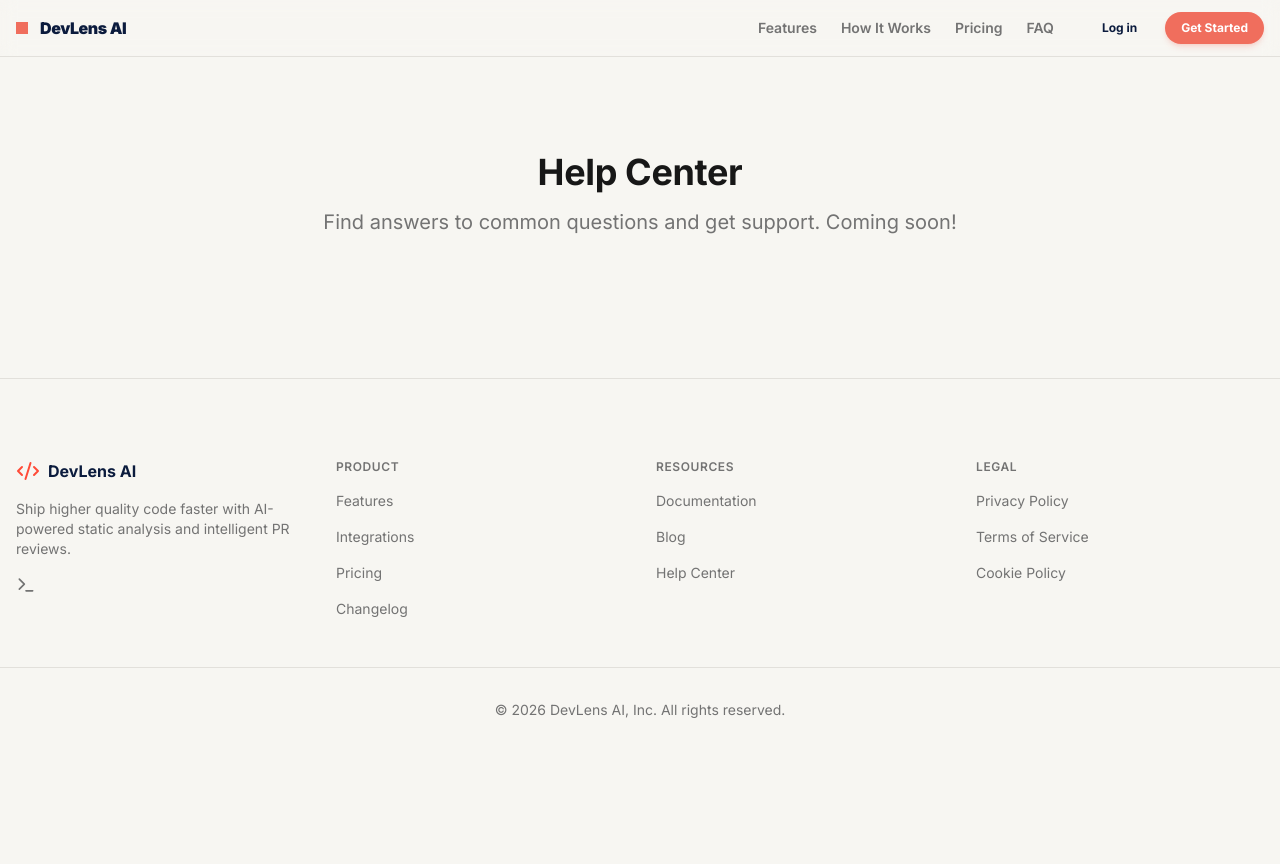
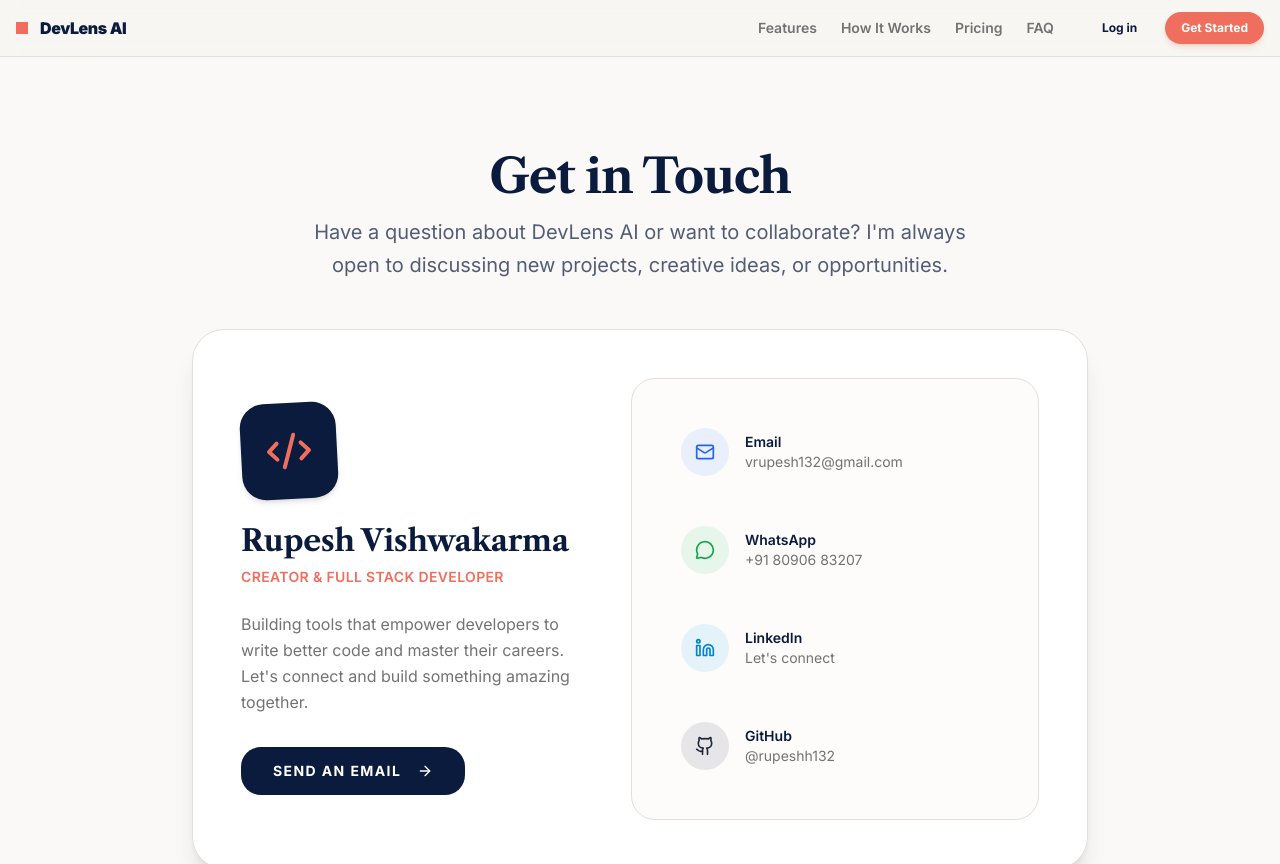
Before and after one commit to rupeshh132/devlens-ai, a React (Vite) app in the folder frontend/: page /help in a window 1280 px wide. Shown: the top 864 px of the page. Before the commit the page ends 800 px from the top, so only its background shows below. Built offline with nearby package versions, Linux system fonts and the light colour scheme.

Commit message:
feat: redesign Help Center page into a personalized developer contact profile

```diff
--- a/frontend/src/pages/public/HelpCenterPage.tsx
+++ b/frontend/src/pages/public/HelpCenterPage.tsx
@@ -1,11 +1,116 @@
 import { PublicLayout } from "@/layouts/PublicLayout"
+import { Mail, Github, Linkedin, MessageCircle, Code2, ArrowRight } from "lucide-react"
+import { Button } from "@/components/ui/button"
 
 export function HelpCenterPage() {
   return (
     <PublicLayout>
-      <div className="container mx-auto px-4 py-24 text-center">
-        <h1 className="text-4xl font-bold mb-4">Help Center</h1>
-        <p className="text-xl text-muted-foreground">Find answers to common questions and get support. Coming soon!</p>
+      <div className="bg-brand-cream py-16 md:py-24 min-h-[calc(100vh-14rem)] flex items-center">
+        <div className="container mx-auto px-4 max-w-screen-lg">
+
+          <div className="text-center mb-12">
+            <h1 className="text-4xl md:text-5xl font-serif text-brand-navy tracking-tight mb-4">
+              Get in Touch
+            </h1>
+            <p className="text-xl text-brand-navy/70 leading-relaxed font-normal max-w-2xl mx-auto">
+              Have a question about DevLens AI or want to collaborate? I'm always open to discussing new projects, creative ideas, or opportunities.
+            </p>
+          </div>
+
+          <div className="bg-white rounded-[2rem] p-8 md:p-12 border border-border shadow-xl max-w-4xl mx-auto flex flex-col md:flex-row gap-12 items-center">
+
+            {/* Left Side - Profile/Brand */}
+            <div className="flex-1 flex flex-col items-center md:items-start text-center md:text-left">
+              <div className="w-24 h-24 bg-brand-navy rounded-2xl flex items-center justify-center mb-6 shadow-md transform -rotate-3 hover:rotate-0 transition-transform duration-300">
+                <Code2 className="w-12 h-12 text-brand-coral" />
+              </div>
+              <h2 className="text-3xl font-serif text-brand-navy mb-2">Rupesh Vishwakarma</h2>
+              <p className="text-brand-coral font-semibold tracking-wide uppercase text-sm mb-6">
+                Creator & Full Stack Developer
+              </p>
+              <p className="text-muted-foreground leading-relaxed mb-8 max-w-md">
+                Building tools that empower developers to write better code and master their careers. Let's connect and build something amazing together.
+              </p>
+
+              <a href="mailto:vrupesh132@gmail.com" className="w-full md:w-auto">
+                <Button className="w-full md:w-auto h-12 px-8 rounded-xl font-bold bg-brand-navy hover:bg-brand-navy/90 text-white shadow-none uppercase tracking-widest text-sm group">
+                  Send an Email
+                  <ArrowRight className="w-4 h-4 ml-2 group-hover:translate-x-1 transition-transform" />
+                </Button>
+              </a>
+            </div>
+
+            {/* Right Side - Contact Links */}
+            <div className="flex-1 w-full bg-brand-cream/50 rounded-3xl p-6 md:p-8 border border-border/50">
+              <div className="space-y-4">
+
+                {/* Email */}
+                <a
+                  href="mailto:vrupesh132@gmail.com"
+                  className="flex items-center gap-4 p-4 rounded-2xl hover:bg-white hover:shadow-sm border border-transparent hover:border-border transition-all group"
+                >
+                  <div className="w-12 h-12 rounded-full bg-blue-500/10 flex items-center justify-center text-blue-600 group-hover:scale-110 transition-transform">
+                    <Mail className="w-5 h-5" />
+                  </div>
+                  <div>
+                    <p className="text-sm font-semibold text-brand-navy">Email</p>
+                    <p className="text-muted-foreground text-sm">vrupesh132@gmail.com</p>
+                  </div>
+                </a>
+
+                {/* WhatsApp */}
+                <a
+                  href="https://wa.me/918090683207"
+                  target="_blank"
+                  rel="noopener noreferrer"
+                  className="flex items-center gap-4 p-4 rounded-2xl hover:bg-white hover:shadow-sm border border-transparent hover:border-border transition-all group"
+                >
+                  <div className="w-12 h-12 rounded-full bg-green-500/10 flex items-center justify-center text-green-600 group-hover:scale-110 transition-transform">
+                    <MessageCircle className="w-5 h-5" />
+                  </div>
+                  <div>
+                    <p className="text-sm font-semibold text-brand-navy">WhatsApp</p>
+                    <p className="text-muted-foreground text-sm">+91 80906 83207</p>
+                  </div>
+                </a>
+
+                {/* LinkedIn */}
+                <a
+                  href="https://www.linkedin.com/in/rupesh-vishwakarma-10a904225/"
+                  target="_blank"
+                  rel="noopener noreferrer"
+                  className="flex items-center gap-4 p-4 rounded-2xl hover:bg-white hover:shadow-sm border border-transparent hover:border-border transition-all group"
+                >
+                  <div className="w-12 h-12 rounded-full bg-sky-500/10 flex items-center justify-center text-sky-600 group-hover:scale-110 transition-transform">
+                    <Linkedin className="w-5 h-5" />
+                  </div>
+                  <div>
+                    <p className="text-sm font-semibold text-brand-navy">LinkedIn</p>
+                    <p className="text-muted-foreground text-sm">Let's connect</p>
+                  </div>
+                </a>
+
+                {/* GitHub */}
+                <a
+                  href="https://github.com/rupeshh132"
+                  target="_blank"
+                  rel="noopener noreferrer"
+                  className="flex items-center gap-4 p-4 rounded-2xl hover:bg-white hover:shadow-sm border border-transparent hover:border-border transition-all group"
+                >
+                  <div className="w-12 h-12 rounded-full bg-slate-800/10 flex items-center justify-center text-slate-800 group-hover:scale-110 transition-transform">
+                    <Github className="w-5 h-5" />
+                  </div>
+                  <div>
+                    <p className="text-sm font-semibold text-brand-navy">GitHub</p>
+                    <p className="text-muted-foreground text-sm">@rupeshh132</p>
+                  </div>
+                </a>
+
+              </div>
+            </div>
+
+          </div>
+        </div>
       </div>
     </PublicLayout>
   )
```
